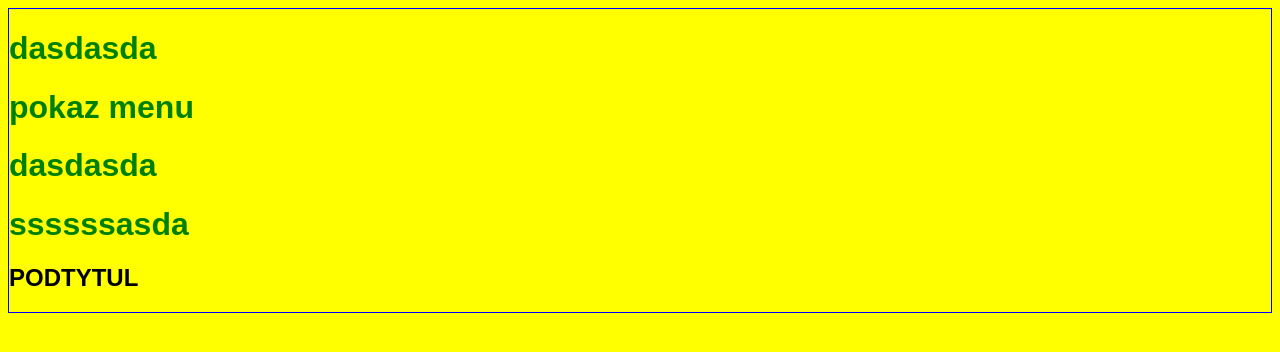
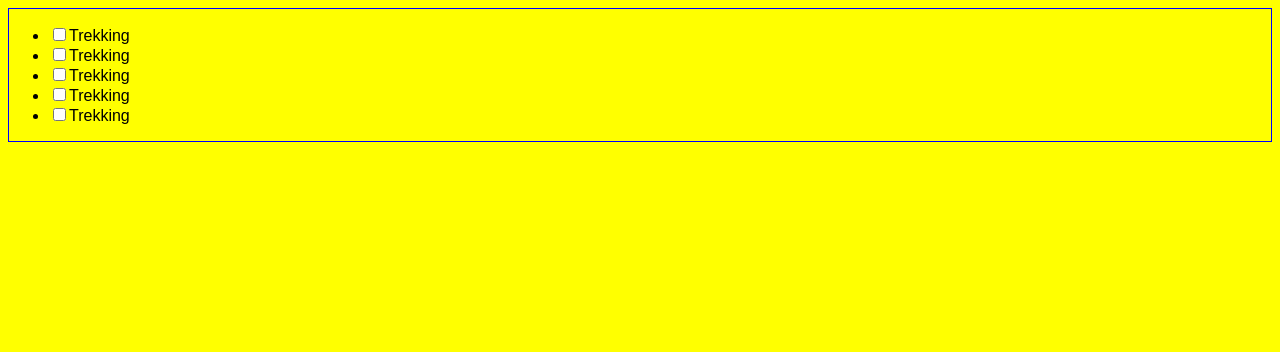
Before and after one commit to entrop-/travi, a website: page index.html in a window 1280 px wide. Drawn offline with nearby package versions, Linux system fonts and the light colour scheme.

Commit message:
bower, bootstrap

```diff
--- a/index.html
+++ b/index.html
@@ -9,22 +9,15 @@
     <script src="node_modules/jquery/dist/jquery.min.js"></script>
 </head>
 <body >
-    <div ng-controller="HeaderController" class="menu">
-        <h1>dasdasda</h1>
-        <h1 ng-click="showMenu()">pokaz menu</h1>
-        <nav ng-show="submenu">
-            <ul>
-                <li>raz</li>
-                <li>dwa</li>
-                <li>dziesiec</li>
-                <li>pińcet</li>
-                <li>sto milionuf</li>
-            </ul>
-        </nav>
-        <h1 >dasdasda</h1>
-        <h1>ssssssasda</h1>
-        <h2>podtytul</h2>
-    </div>
+    <section ng-controller="HeaderController" class="menu">
+        <ul>
+            <li><label for="trekking"><input type="checkbox" id="trekking" name="activity" />Trekking</label></li>
+            <li><label for="trekking2"><input type="checkbox" id="trekking2" name="activity" />Trekking</label></li>
+            <li><label for="trekking3"><input type="checkbox" id="trekking3" name="activity" />Trekking</label></li>
+            <li><label for="trekking4"><input type="checkbox" id="trekking4" name="activity" />Trekking</label></li>
+            <li><label for="trekking5"><input type="checkbox" id="trekking5" name="activity" />Trekking</label></li>
+        </ul>
+    </section>
 
     <script src="js/app.js"></script>
     <script src="js/controllers/HeaderController.js"></script>
--- a/package.json
+++ b/package.json
@@ -8,6 +8,7 @@
   },
   "devDependencies": {
     "angular": "^1.4.7",
+    "bootstrap": "^3.3.5",
     "gulp-autoprefixer": "^3.0.2",
     "gulp-livereload": "^3.8.1",
     "gulp-sass": "^2.0.4",
```
Also changed, not shown: bower.json (added, +20 -0 lines), html/step_one.html (added, +25 -0 lines), 1 other file.
